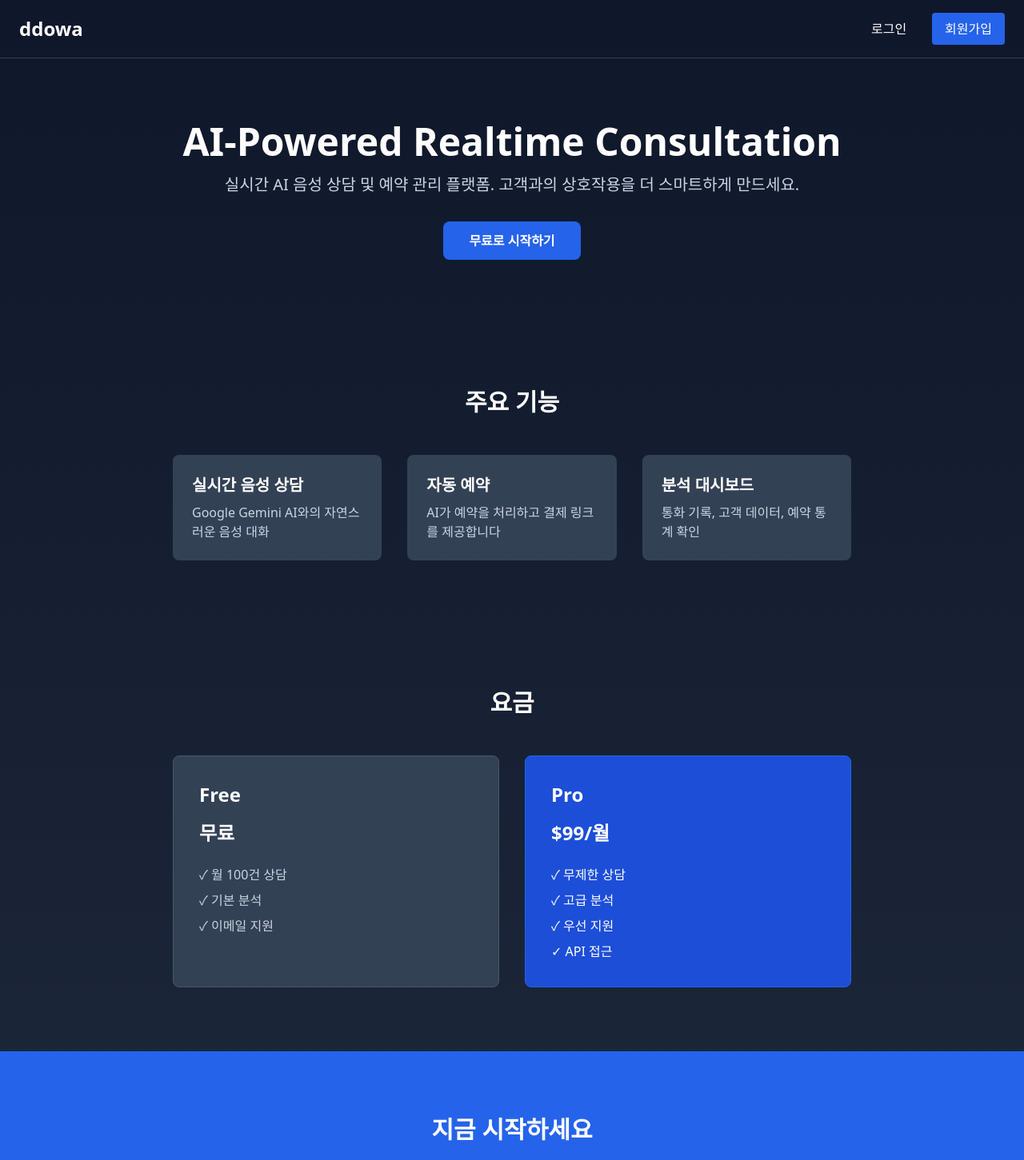
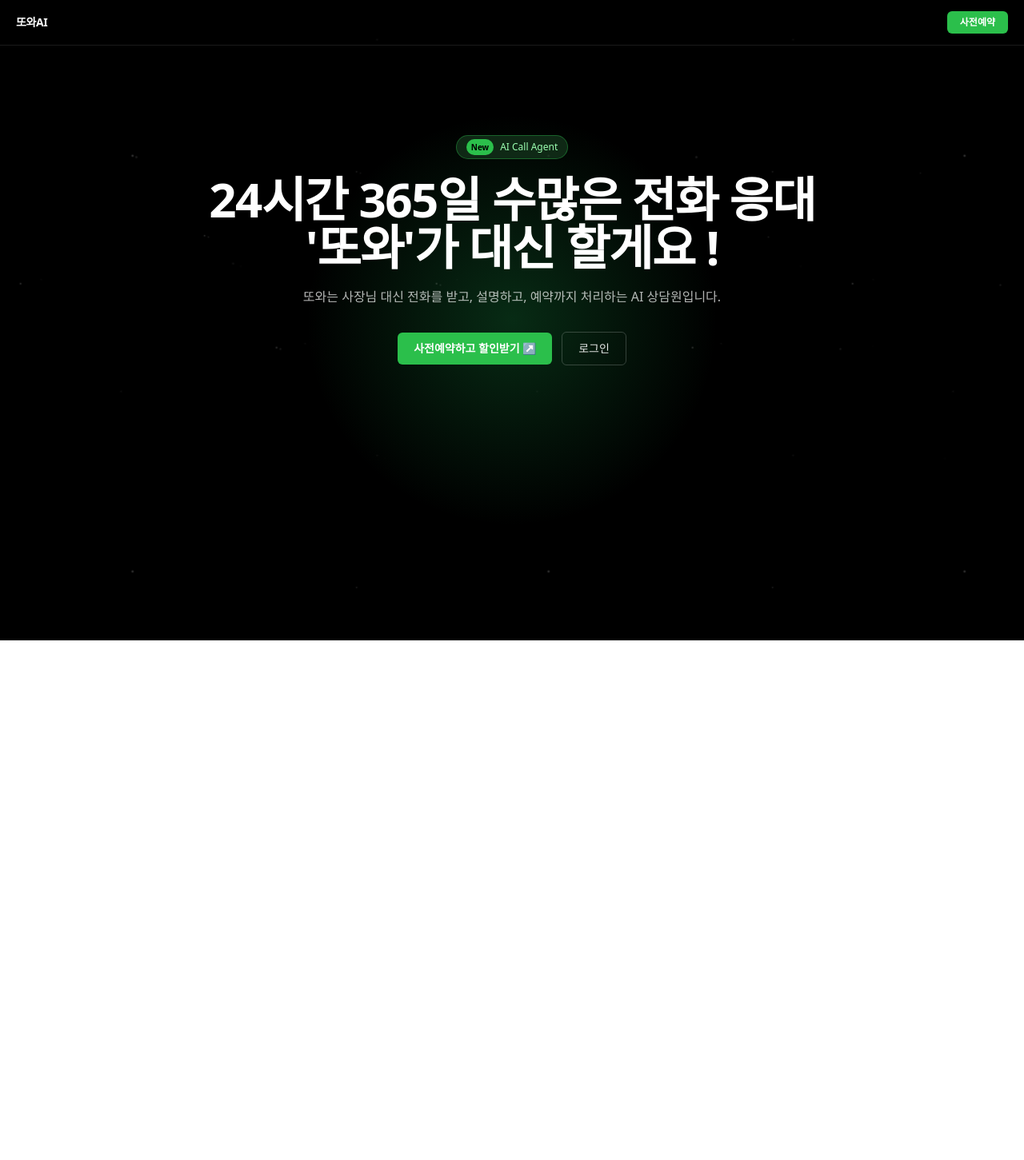
Before and after one commit to hshy1839/ddowa-realtime, a Next.js app in the folder apps/web/: page / in a window 1280 px wide. Shown: the top 1451 px of the page at 80% size. After the commit the page ends 801 px from the top, so only its background shows below. Built offline with nearby package versions, Linux system fonts and the light colour scheme.

Commit message:
feat(landing): redesign pre-login page to match ddowa framer style with dark hero and animated stars

```diff
--- a/apps/web/src/app/page.tsx
+++ b/apps/web/src/app/page.tsx
@@ -2,92 +2,88 @@
 
 export default function Home() {
   return (
-    <div className="min-h-screen bg-gradient-to-b from-slate-900 to-slate-800 text-white">
-      {/* Navigation */}
-      <nav className="flex justify-between items-center px-6 py-4 border-b border-slate-700">
-        <h1 className="text-2xl font-bold">ddowa</h1>
-        <div className="flex gap-4">
-          <a href="/login" className="px-4 py-2 hover:bg-slate-700 rounded">
-            로그인
-          </a>
-          <a href="/signup" className="px-4 py-2 bg-blue-600 hover:bg-blue-700 rounded">
-            회원가입
+    <main className="relative min-h-screen overflow-hidden bg-black text-white">
+      <div className="pointer-events-none absolute inset-0 bg-[radial-gradient(circle_at_center,rgba(34,197,94,0.22),rgba(0,0,0,0)_34%)]" />
+      <div className="stars" />
+      <div className="stars stars-2" />
+
+      <header className="relative z-10 border-b border-white/10">
+        <div className="mx-auto flex h-14 w-full max-w-7xl items-center justify-between px-5">
+          <div className="text-sm font-bold tracking-tight">또와AI</div>
+          <a
+            href="/signup"
+            className="rounded-md bg-[#2bbf4b] px-4 py-1.5 text-xs font-semibold text-white transition hover:bg-[#35cf57]"
+          >
+            사전예약
           </a>
         </div>
-      </nav>
+      </header>
 
-      {/* Hero Section */}
-      <div className="max-w-4xl mx-auto px-6 py-20 text-center">
-        <h2 className="text-5xl font-bold mb-4">AI-Powered Realtime Consultation</h2>
-        <p className="text-xl text-slate-300 mb-8">
-          실시간 AI 음성 상담 및 예약 관리 플랫폼. 고객과의 상호작용을 더 스마트하게 만드세요.
+      <section className="relative z-10 flex min-h-[calc(100vh-56px)] items-start justify-center px-6 pt-24 text-center sm:pt-28">
+        <div className="max-w-4xl">
+          <div className="mx-auto mb-5 inline-flex items-center gap-2 rounded-full border border-[#2bbf4b]/40 bg-[#16381e]/70 px-3 py-1 text-xs text-[#9CFFB1]">
+            <span className="rounded-full bg-[#2bbf4b] px-1.5 py-0.5 text-[10px] font-bold text-black">New</span>
+            AI Call Agent
+          </div>
+
+          <h1 className="text-4xl font-bold leading-tight tracking-tight text-white sm:text-6xl">
+            24시간 365일 수많은 전화 응대
+            <br />
+            '또와'가 대신 할게요 !
+          </h1>
+
+          <p className="mx-auto mt-5 max-w-2xl text-sm text-white/70 sm:text-base">
+            또와는 사장님 대신 전화를 받고, 설명하고, 예약까지 처리하는 AI 상담원입니다.
           </p>
+
+          <div className="mt-8 flex items-center justify-center gap-3">
             <a
               href="/signup"
-          className="inline-block px-8 py-3 bg-blue-600 hover:bg-blue-700 rounded-lg font-semibold"
+              className="rounded-md bg-[#2bbf4b] px-5 py-2.5 text-sm font-semibold text-white transition hover:scale-[1.02] hover:bg-[#35cf57]"
             >
-          무료로 시작하기
+              사전예약하고 할인받기 ↗
             </a>
-      </div>
-
-      {/* Features */}
-      <div className="max-w-4xl mx-auto px-6 py-20">
-        <h3 className="text-3xl font-bold mb-12 text-center">주요 기능</h3>
-        <div className="grid grid-cols-1 md:grid-cols-3 gap-8">
-          <div className="bg-slate-700 p-6 rounded-lg">
-            <h4 className="text-xl font-semibold mb-2">실시간 음성 상담</h4>
-            <p className="text-slate-300">Google Gemini AI와의 자연스러운 음성 대화</p>
-          </div>
-          <div className="bg-slate-700 p-6 rounded-lg">
-            <h4 className="text-xl font-semibold mb-2">자동 예약</h4>
-            <p className="text-slate-300">AI가 예약을 처리하고 결제 링크를 제공합니다</p>
-          </div>
-          <div className="bg-slate-700 p-6 rounded-lg">
-            <h4 className="text-xl font-semibold mb-2">분석 대시보드</h4>
-            <p className="text-slate-300">통화 기록, 고객 데이터, 예약 통계 확인</p>
-          </div>
-        </div>
-      </div>
-
-      {/* Pricing */}
-      <div className="max-w-4xl mx-auto px-6 py-20">
-        <h3 className="text-3xl font-bold mb-12 text-center">요금</h3>
-        <div className="grid grid-cols-1 md:grid-cols-2 gap-8">
-          <div className="bg-slate-700 p-8 rounded-lg border border-slate-600">
-            <h4 className="text-2xl font-bold mb-4">Free</h4>
-            <p className="text-2xl font-bold mb-6">무료</p>
-            <ul className="space-y-2 text-slate-300">
-              <li>✓ 월 100건 상담</li>
-              <li>✓ 기본 분석</li>
-              <li>✓ 이메일 지원</li>
-            </ul>
-          </div>
-          <div className="bg-blue-700 p-8 rounded-lg border border-blue-600">
-            <h4 className="text-2xl font-bold mb-4">Pro</h4>
-            <p className="text-2xl font-bold mb-6">$99/월</p>
-            <ul className="space-y-2">
-              <li>✓ 무제한 상담</li>
-              <li>✓ 고급 분석</li>
-              <li>✓ 우선 지원</li>
-              <li>✓ API 접근</li>
-            </ul>
-          </div>
-        </div>
-      </div>
-
-      {/* CTA */}
-      <div className="bg-blue-600 py-20">
-        <div className="max-w-2xl mx-auto text-center px-6">
-          <h3 className="text-3xl font-bold mb-4">지금 시작하세요</h3>
-          <p className="text-lg mb-8">신용카드 없이 무료로 시작할 수 있습니다</p>
             <a
-            href="/signup"
-            className="inline-block px-8 py-3 bg-white text-blue-600 hover:bg-slate-100 rounded-lg font-semibold"
+              href="/login"
+              className="rounded-md border border-white/20 px-5 py-2.5 text-sm font-medium text-white/90 transition hover:border-white/40"
             >
-            회원가입
+              로그인
             </a>
           </div>
         </div>
-    </div>
+      </section>
+
+      <style jsx>{`
+        .stars,
+        .stars:after {
+          content: '';
+          position: absolute;
+          inset: -2000px;
+          background-image: radial-gradient(2px 2px at 40px 60px, rgba(255, 255, 255, 0.8), transparent),
+            radial-gradient(1.5px 1.5px at 130px 160px, rgba(255, 255, 255, 0.7), transparent),
+            radial-gradient(1.8px 1.8px at 220px 300px, rgba(255, 255, 255, 0.65), transparent),
+            radial-gradient(1.2px 1.2px at 320px 80px, rgba(255, 255, 255, 0.6), transparent),
+            radial-gradient(1.7px 1.7px at 420px 220px, rgba(255, 255, 255, 0.7), transparent);
+          background-size: 520px 520px;
+          animation: drift 120s linear infinite;
+          opacity: 0.35;
+          pointer-events: none;
+        }
+        .stars-2,
+        .stars-2:after {
+          background-size: 700px 700px;
+          animation-duration: 180s;
+          opacity: 0.2;
+        }
+        @keyframes drift {
+          from {
+            transform: translate3d(0, 0, 0);
+          }
+          to {
+            transform: translate3d(1000px, 1200px, 0);
+          }
+        }
+      `}</style>
+    </main>
   );
 }
```
Lines whose indentation alone changed are shown as unchanged.
